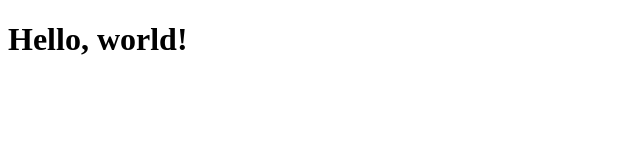
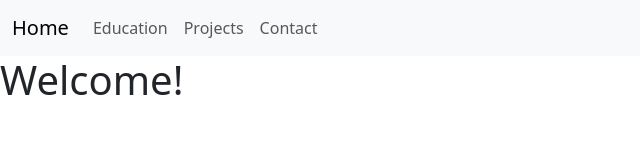
Before and after one commit to ryko20/website, a website: page index.html in a window 1280 px wide. Shown: the whole page, without its empty margins (0-640 px from the left). Drawn offline with nearby package versions, Linux system fonts and the light colour scheme.

Commit message:
Construct basic navbar and create section pages

```diff
--- /dev/null
+++ b/components/navbar.html
@@ -0,0 +1,15 @@
+<nav class="navbar navbar-expand-lg bg-body-tertiary">
+    <div class="container-fluid">
+      <a class="navbar-brand" href="#">Home</a>
+      <button class="navbar-toggler" type="button" data-bs-toggle="collapse" data-bs-target="#navbarNavAltMarkup" aria-controls="navbarNavAltMarkup" aria-expanded="false" aria-label="Toggle navigation">
+        <span class="navbar-toggler-icon"></span>
+      </button>
+      <div class="collapse navbar-collapse" id="navbarNavAltMarkup">
+        <div class="navbar-nav">
+          <a class="nav-link" href="#">Education</a>
+          <a class="nav-link" href="#">Projects</a>
+          <a class="nav-link" href="#">Contact</a>
+        </div>
+      </div>
+    </div>
+  </nav>
--- a/index.html
+++ b/index.html
@@ -3,9 +3,15 @@
   <head>
     <meta charset="utf-8">
     <meta name="viewport" content="width=device-width, initial-scale=1">
-    <title>Bootstrap demo</title>
+    <title>Personal Website</title>
+    <link href="https://cdn.jsdelivr.net/npm/bootstrap@5.3.3/dist/css/bootstrap.min.css" rel="stylesheet" integrity="sha384-QWTKZyjpPEjISv5WaRU9OFeRpok6YctnYmDr5pNlyT2bRjXh0JMhjY6hW+ALEwIH" crossorigin="anonymous">
   </head>
   <body>
-    <h1>Hello, world!</h1>
+    <!-- Navbar -->
+    <div id="navbar-placeholder"></div>
+
+    <h1>Welcome!</h1>
+    <script src="https://cdn.jsdelivr.net/npm/bootstrap@5.3.3/dist/js/bootstrap.bundle.min.js" integrity="sha384-YvpcrYf0tY3lHB60NNkmXc5s9fDVZLESaAA55NDzOxhy9GkcIdslK1eN7N6jIeHz" crossorigin="anonymous"></script>
+    <script src="js/main.js"></script>
   </body>
 </html>
--- /dev/null
+++ b/js/main.js
@@ -0,0 +1,7 @@
+document.addEventListener("DOMContentLoaded", () => {
+    fetch("components/navbar.html")
+        .then(response => response.text())
+        .then(data => {
+            document.getElementById("navbar-placeholder").innerHTML = data;
+        });
+});
```
Also changed, not shown: pages/contact-page.html (added), pages/eduction-page.html (added), pages/home-page.html (added), pages/projects-page.html (added).
